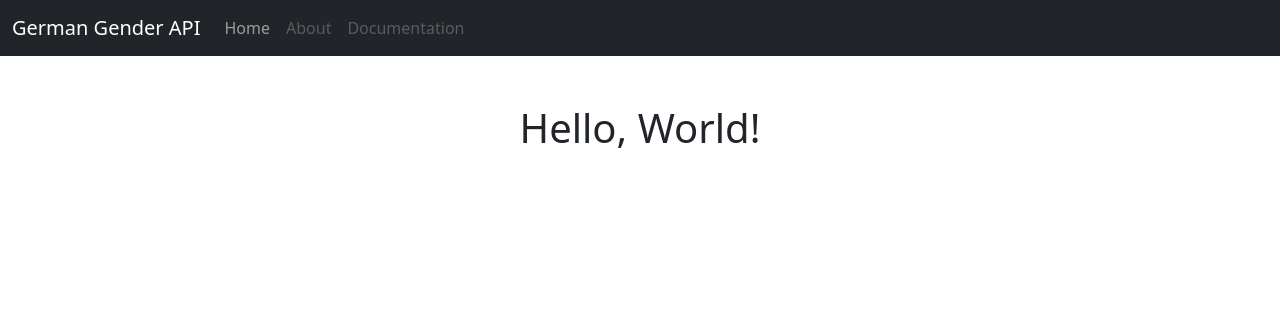
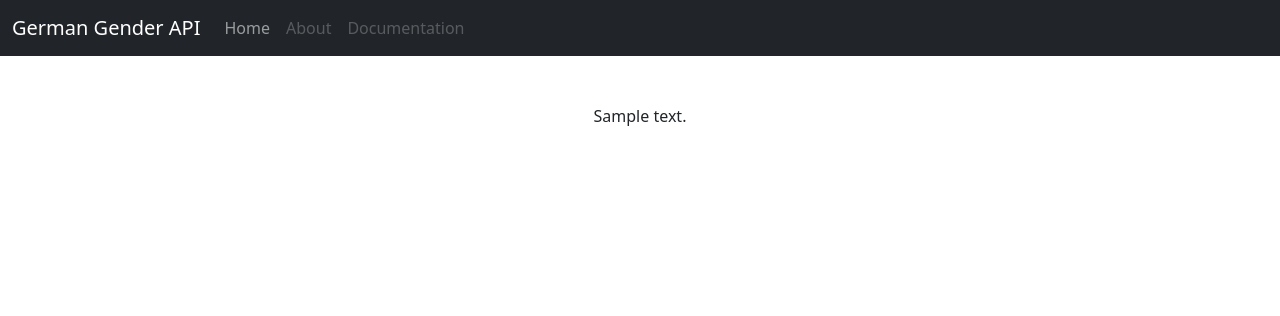
Before and after one commit to Andrew-2609/german-gender-api, a FastAPI app: template app/templates/index.html in a window 1280 px wide. Shown: the top 316 px of the page. Run offline with FastAPI, Linux system fonts and the light colour scheme; the template is opened without the code that fills it: most values are stand-ins (such as "Sample title", 1, 10 or a date in 2020); some libraries are stand-ins or nearby versions.

Commit message:
Feat: replace basic html implementation with markdown data text in index.html

```diff
--- a/app/templates/index.html
+++ b/app/templates/index.html
@@ -1,4 +1,6 @@
 {% extends "base.html" %}
 {% block page_content %}
-    <p class="h1 text-center pt-5">Hello, World!</p>
+    <div class="text-center pt-5">
+        {{ data.text | safe }}
+    </div>
 {% endblock %}
```
